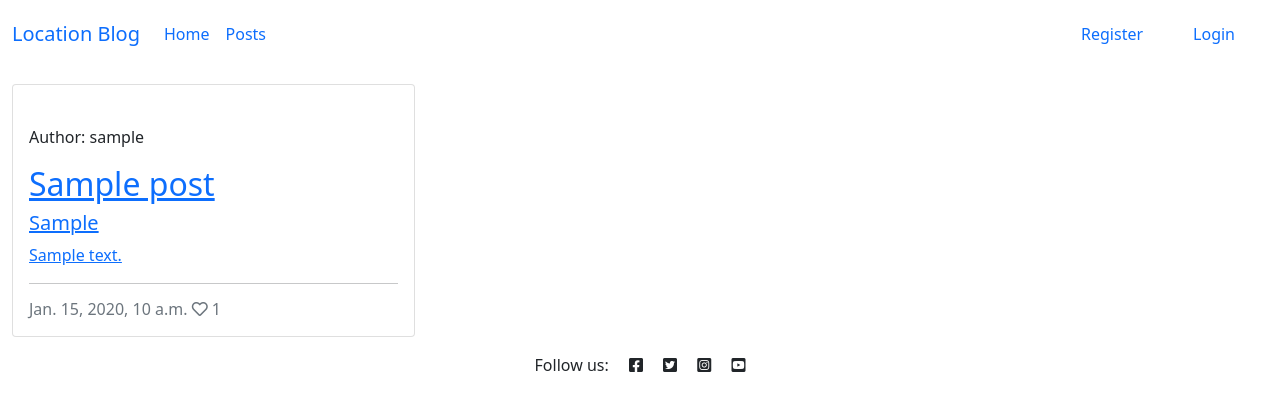
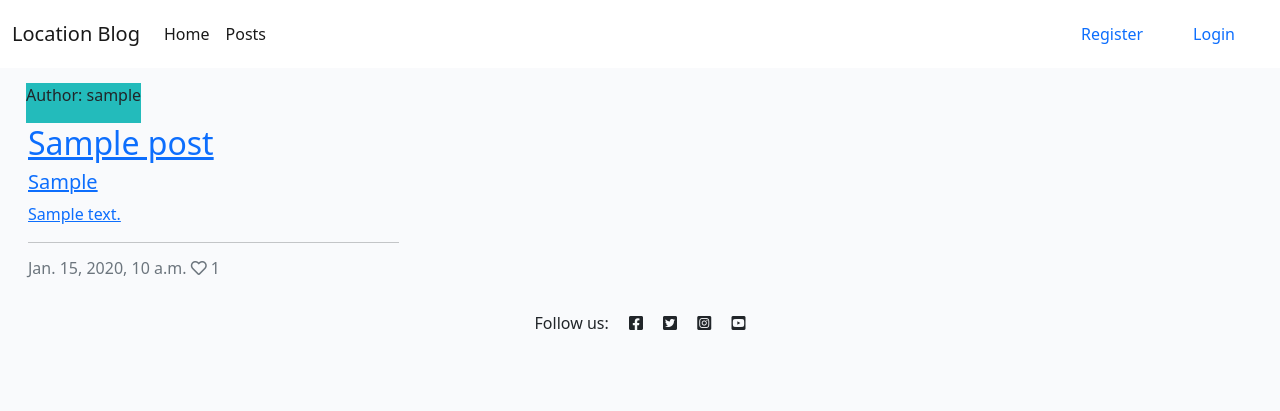
Before and after one commit to Code-Institute-Submissions/DionneMaguire-locationblog_OctResub, a Django app: page / in a window 1280 px wide. Shown: the top 411 px of the page. Run offline with Django 3.2, Linux system fonts and the light colour scheme; tables that the repository leaves empty hold one stand-in row (values such as "Sample post").

Commit message:
add simple styling

```diff
--- a/static/css/style.css
+++ b/static/css/style.css
@@ -0,0 +1,32 @@
+body {
+    background-color: #f9fafc
+}
+
+.brand {
+    font-family: "Open Sans", sans-serif;
+    font-size: 1.4rem;
+    font-weight: 700;
+    color: #4a4a4f;
+}
+
+.card {
+    border: none;
+    background-color: transparent;
+}
+
+.image-container {
+    position: relative;
+}
+
+.image-flash {
+    position: absolute;
+    bottom: 5%;
+    min-width: 30%;
+    left: -2px;
+    background-color: #23bbbb;
+}
+
+.post-title {
+    margin-left: 5%;
+    color: lightgray;
+}
--- a/templates/base.html
+++ b/templates/base.html
@@ -6,6 +6,8 @@
 <head>
     <meta charset="UTF-8">
     <meta http-equiv="X-UA-Compatible" content="IE=edge">
+    <link rel="preconnect" href="https://fonts.gstatic.com" crossorigin>
+    <link href="https://fonts.googleapis.com/css2?family=Open+Sans&family=Roboto&display=swap" rel="stylesheet">
     <link rel="stylesheet" href="https://cdnjs.cloudflare.com/ajax/libs/font-awesome/5.15.3/css/all.min.css">
     <meta name="viewport" content="width=device-width, initial-scale=1.0 shrink-to-fit=no">
 
@@ -21,7 +23,7 @@
 
 <body>
     <!-- Navigation -->
-    <nav class="navbar navbar-expand-lg">
+    <nav class="navbar navbar-expand-lg navbar-light bg-white">
         <div class="container-fluid">
             <a class="navbar-brand" href="#">Location Blog</a>
             <button class="navbar-toggler" type="button" data-bs-toggle="collapse" data-bs-target="#navbarText"
```
